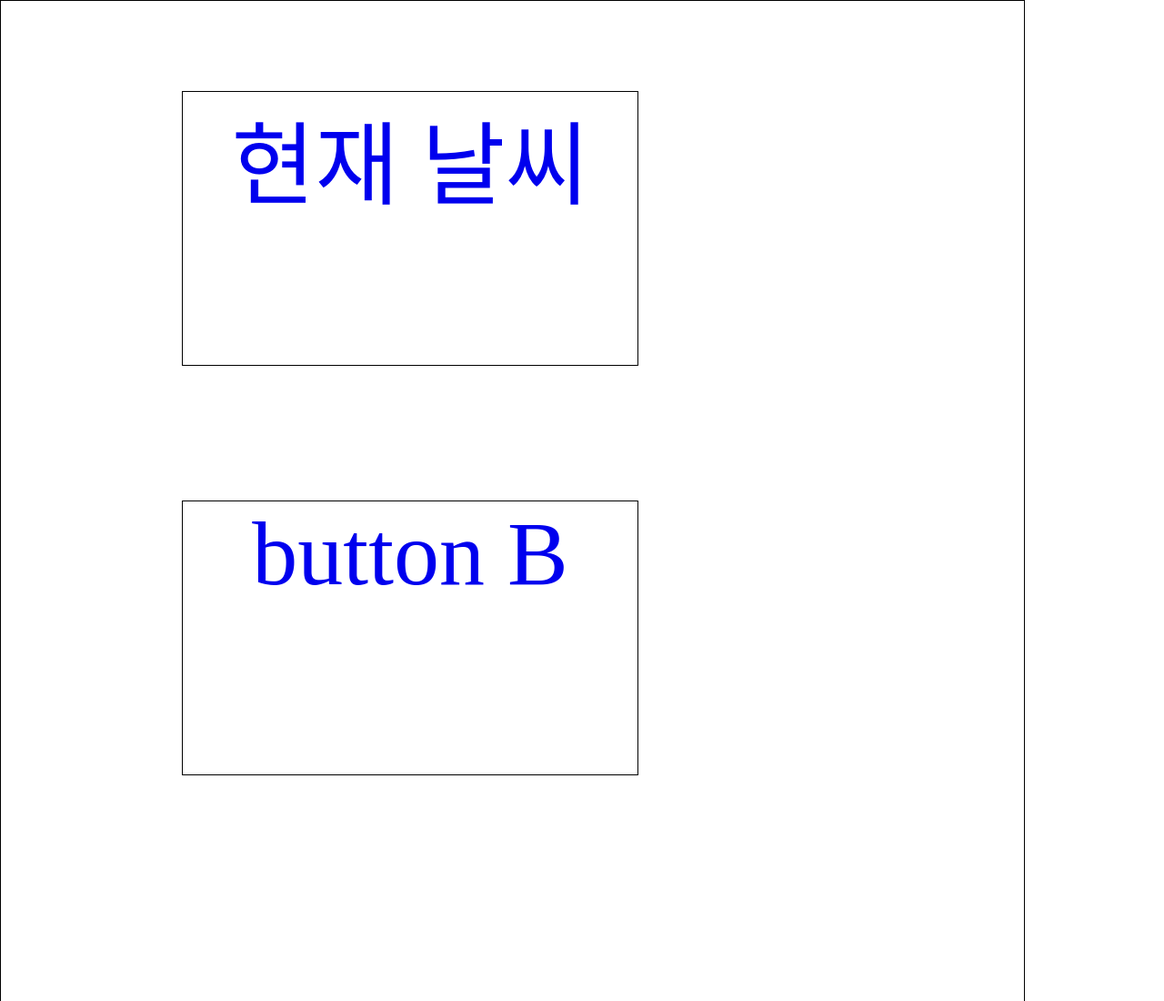
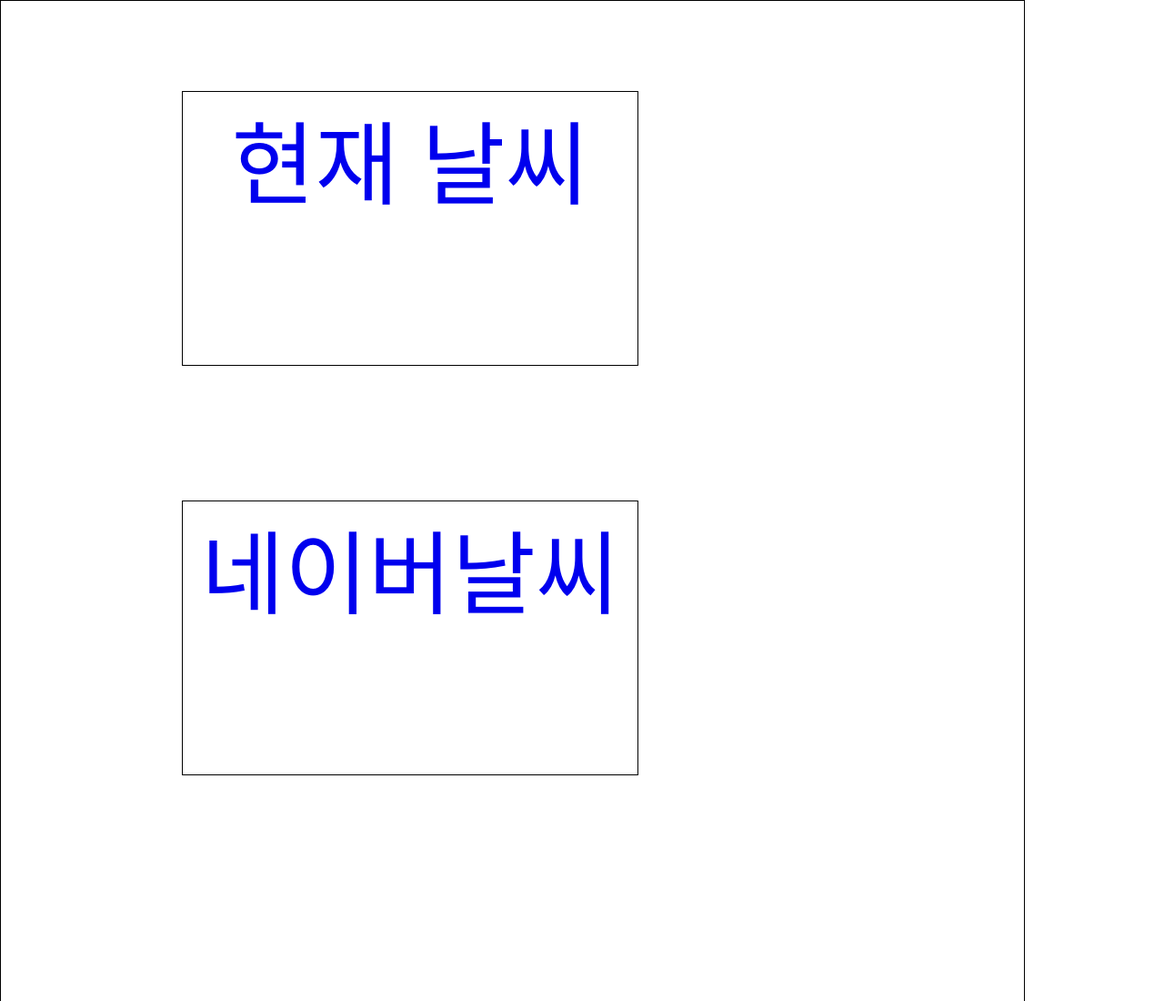
Before and after one commit to Jinki-Noh/mobile_prototyping, a plain HTML site: page login.html in a window 1280 px wide. Shown: the top 1100 px of the page at 91% size. Drawn offline with Linux system fonts and the light colour scheme.

Commit message:
Update login.html
굿

```diff
--- a/login.html
+++ b/login.html
@@ -15,7 +15,7 @@
   <body style="margin: 0">
     <div style="width: 1125px; height: 2436px; border: solid black 1px">
       <a href="page1.html"><div class="buttons" style="width: 500px; height: 300px; top: 100px; left: 200px">현재 날씨</div></a>
-      <a href="https://www.naver.com"><div class="buttons" style="width: 500px; height: 300px; top: 550px; left: 200px">button B</div>
+      <a href="https://m.weather.naver.com"><div class="buttons" style="width: 500px; height: 300px; top: 550px; left: 200px">네이버날씨</div>
     </div>
   </body>
 
```
